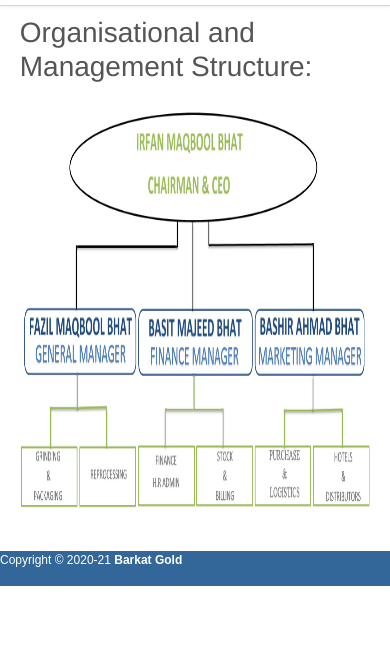
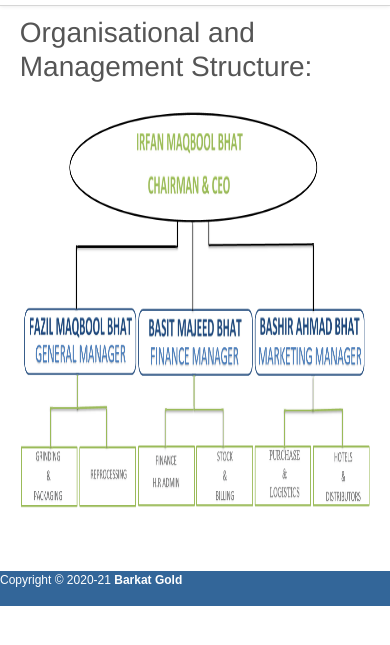
Before and after one commit to Basitbhat7/BarkatGold, a plain HTML site: page management.html in a window 390 px wide. Shown: the part 51-696 px from the top of the page. Drawn offline with Linux system fonts and the light colour scheme; a web font is replaced by a local one.

Commit message:
Update management.html

```diff
--- a/management.html
+++ b/management.html
@@ -120,7 +120,7 @@
 	}
 	@media (max-width: 900px){
 		.container-fluid{
-			height:500px;
+			height:600px;
 			padding:10px;
 		}
 		.img-fluid{
@@ -129,7 +129,7 @@
 		footer{
 			font-size:12px;
 			position:absolute;
-			bottom:-80px;
+			bottom:0;
 			width:100vw;
 		}
 	}
```
